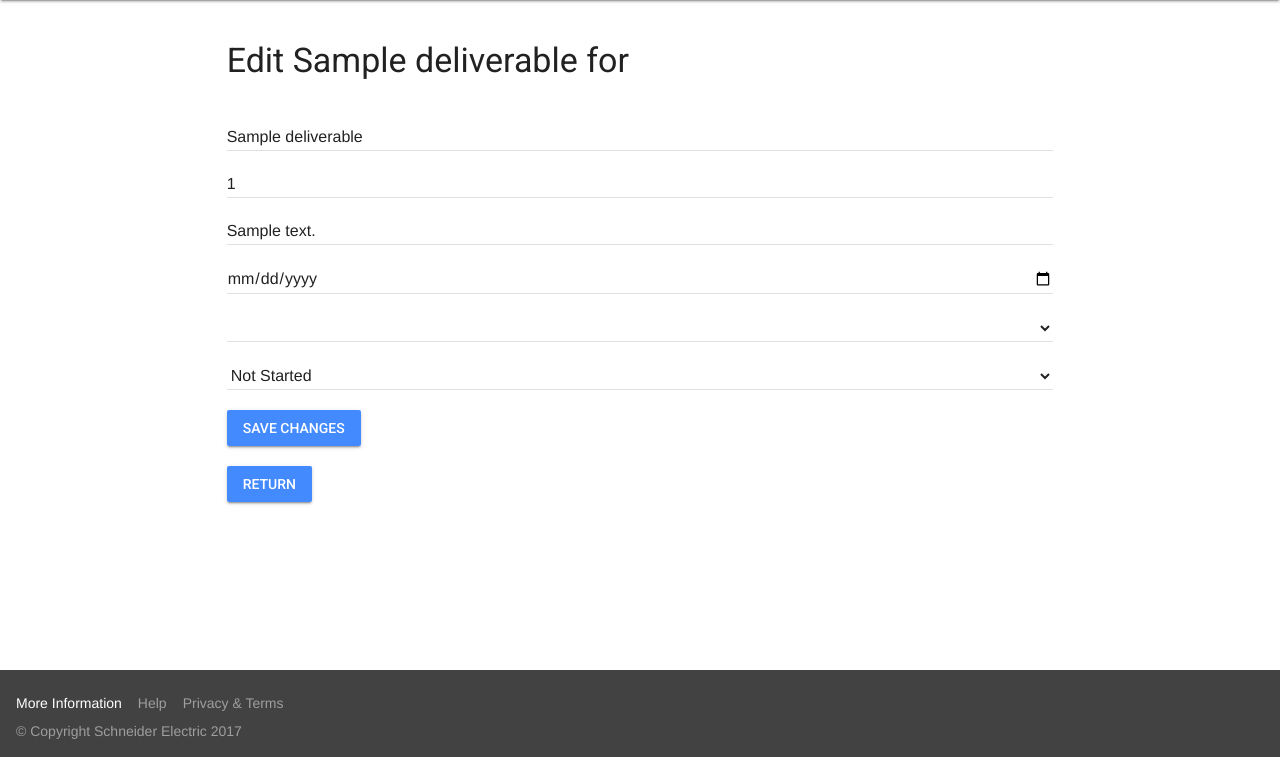
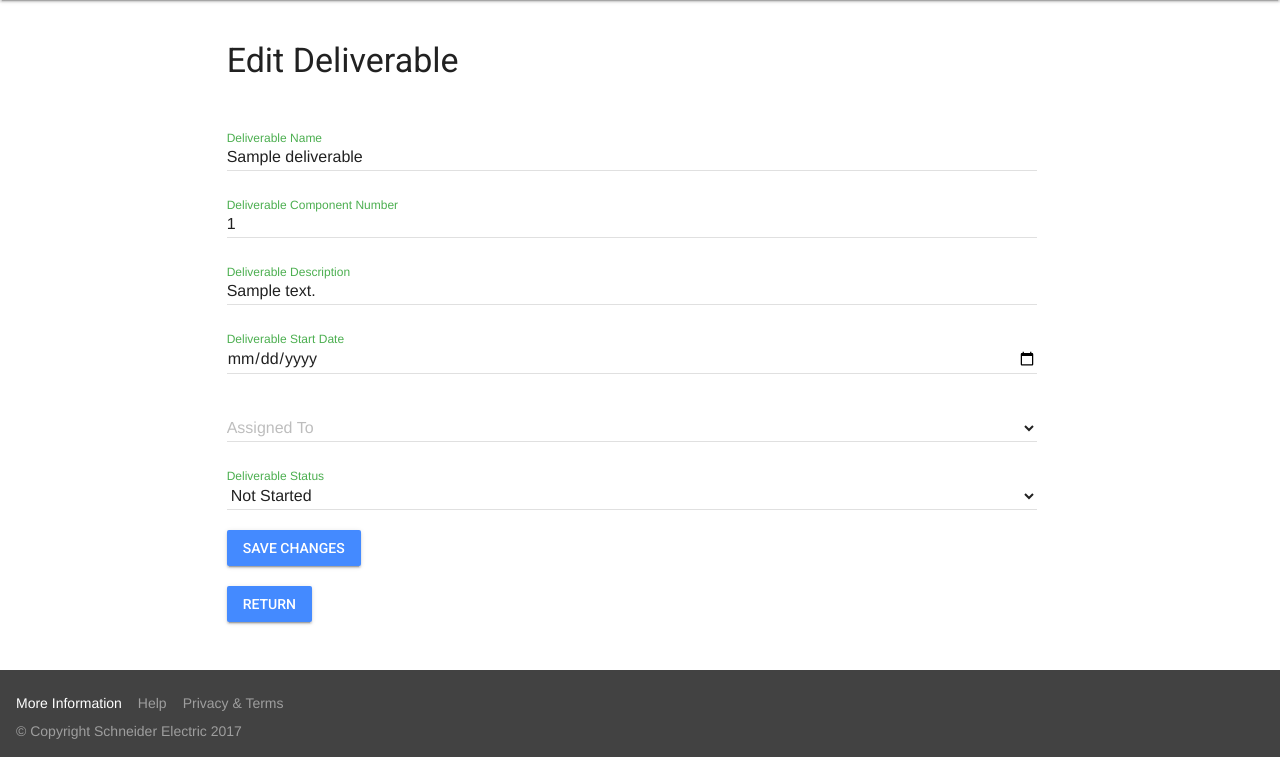
Before and after one commit to SEBA-Smart-Services/medusa-sbo, a Python web app: template app/templates/deliverable/ITP_deliverable_edit.html in a window 1280 px wide. Shown: the part 128-885 px from the top of the page. Run offline with Jinja, Linux system fonts and the light colour scheme; the template is opened without the code that fills it: most values are stand-ins (such as "Sample title", 1, 10 or a date in 2020); some libraries are stand-ins or nearby versions.

Commit message:
More style changes to ITP

```diff
--- a/app/templates/deliverable/ITP_deliverable_edit.html
+++ b/app/templates/deliverable/ITP_deliverable_edit.html
@@ -1,34 +1,50 @@
 {% extends "layout.html" %}
 {% block title %}- {{project.name}}{% endblock %}
 {% block content %}
-  <h3>Edit {{deliverable.name}} for {{ITP.name}}</h3>
+  <h3>Edit Deliverable</h3>
+
+  {% if error %}
+    <p class="error" style="color: firebrick;"><strong>Error:</strong> {{ error }}</p>
+  {% endif %}
 
   <br>
 
   <div>
     <form action="/site/{{ site.name }}/projects/{{project.name}}/ITP/{{ITP.name}}/deliverable/{{deliverable.name}}/edit" method="POST">
-      <input type="text" name="deliverable_name" value="{{deliverable.name}}" placeholder="Deliverable Name" class="mdl-textfield__input">
-      <br>
-      <input type="text" name="deliverable_number" value="{% if deliverable.component_number != none %}{{deliverable.component_number}}{% endif %}" placeholder="Deliverable Number" class="mdl-textfield__input">
-      <br>
-      <input type="text" name="deliverable_description" value="{% if deliverable.description != none %}{{deliverable.description}}{% endif %}" placeholder="Give a description of the deliverable" class="mdl-textfield__input">
-      <br>
-      <input type="date" name="start_date" class="mdl-textfield__input">
-      <br>
+      <div class="mdl-textfield mdl-js-textfield mdl-textfield--floating-label mdl-cell--12-col">
+        <input type="text" name="deliverable_name" value="{{deliverable.name}}" class="mdl-textfield__input">
+        <label class="mdl-textfield__label">Deliverable Name</label>
+      </div>
+      <div class="mdl-textfield mdl-js-textfield mdl-textfield--floating-label mdl-cell--12-col">
+        <input type="text" name="deliverable_number" value="{% if deliverable.component_number != none %}{{deliverable.component_number}}{% endif %}" class="mdl-textfield__input">
+        <label class="mdl-textfield__label">Deliverable Component Number</label>
+      </div>
+      <div class="mdl-textfield mdl-js-textfield mdl-textfield--floating-label mdl-cell--12-col">
+        <input type="text" name="deliverable_description" value="{% if deliverable.description != none %}{{deliverable.description}}{% endif %}" class="mdl-textfield__input">
+        <label class="mdl-textfield__label">Deliverable Description</label>
+      </div>
+      <div class="mdl-textfield mdl-js-textfield mdl-textfield--floating-label mdl-cell--12-col">
+        <input type="date" name="start_date" placeholder="" value="{{deliverable.start_date}}" class="mdl-textfield__input">
+        <label class="mdl-textfield__label">Deliverable Start Date</label>
+      </div>
+      <div class="mdl-textfield mdl-js-textfield mdl-textfield--floating-label mdl-cell--12-col">
         <select name="assigned_to" class="mdl-textfield__input">
           <option value=""></option>
           {% for user in users %}
             <option value="{{user}}">{{user}}</option>
           {% endfor %}
         </select>
-      <br>
+        <label class="mdl-textfield__label">Assigned To</label>
+      </div>
+      <div class="mdl-textfield mdl-js-textfield mdl-textfield--floating-label mdl-cell--12-col">
         <select name="deliverable_status" class="mdl-textfield__input">
           <option value="Not Started">Not Started</option>
           <option value="In Progress">In Progress</option>
           <option value="Completed">Completed</option>
           <option value="Not Applicable">Not Applicable</option>
         </select>
-      <br>
+        <label class="mdl-textfield__label">Deliverable Status</label>
+      </div>
       <input type="submit" value="Save Changes" class="mdl-button mdl-js-button mdl-button--raised mdl-js-ripple-effect mdl-button--accent">
     </form>
 
--- a/app/templates/deliverable/ITP_deliverable_list.html
+++ b/app/templates/deliverable/ITP_deliverable_list.html
@@ -2,7 +2,7 @@
 {% block title %}- {{project.name}}{% endblock %}
 {% block content %}
   <div class="mdl-grid">
-    <h3 class="mdl-cell mdl-cell--10-col">Deliverables for {{ ITP.name }}</h3>
+    <h3 class="mdl-cell mdl-cell--11-col">Deliverables for {{ ITP.name }}</h3>
 
     <div class="mdl-cell mdl-cell--1-col">
       <a id="tooltip1" class="mdl-button mdl-js-button mdl-button--fab mdl-js-ripple-effect mdl-button--colored" href="/site/{{site.name}}/projects/{{project.name}}/ITP/{{ITP.name}}/deliverable/new">
@@ -12,8 +12,8 @@
     </div>
 
     <div class="mdl-cell mdl-cell--1-col">
-      <a id="tooltip2" class="mdl-button mdl-js-button mdl-button--fab mdl-js-ripple-effect mdl-button--colored" href="{{ url_for('deliverables_report_page', siteid=site.id, projectid=project.id, ITPid=ITP.id) }}" class="material-icons">
-        <div class="material-icons" style="height: 10px; width: 10px;">picture_as_pdf</div>
+      <a id="tooltip2" href="{{ url_for('deliverables_report_page', siteid=site.id, projectid=project.id, ITPid=ITP.id) }}">
+        <div class="material-icons" style="height: 10px; width: 10px;">file_download</div>
         <div class = "mdl-tooltip" for = "tooltip2">Download Report</div>
       </a>
     </div>
--- a/app/templates/flicket/flicket_tickets.html
+++ b/app/templates/flicket/flicket_tickets.html
@@ -5,7 +5,7 @@
 
     <div class="mdl-layout">
         <div class="mdl-grid" style="margin: 0 !important">
-          <h3 class="mdl-cell mdl-cell--10-col">{{ title }}</h3>
+          <h3 class="mdl-cell mdl-cell--11-col">{{ title }}</h3>
 
           <div class="mdl-cell mdl-cell--1-col">
             {%if site is defined and site != None %}
@@ -22,8 +22,8 @@
           </div>
 
           <div class="mdl-cell mdl-cell--1-col">
-            <a id="tooltip2" class="mdl-button mdl-js-button mdl-button--fab mdl-js-ripple-effect mdl-button--colored" href="{{ url_for('tickets_report') }}" class="material-icons">
-              <div class="material-icons" style="height: 10px; width: 10px;">picture_as_pdf</div>
+            <a id="tooltip2" href="{{ url_for('tickets_report') }}">
+              <div class="material-icons" style="height: 10px; width: 10px;">file_download</div>
               <div class = "mdl-tooltip" for = "tooltip2">Download Report</div>
             </a>
           </div>
--- a/app/templates/generic_ITC/ITC_check_general.html
+++ b/app/templates/generic_ITC/ITC_check_general.html
@@ -15,7 +15,6 @@
       <table class="mdl-data-table mdl-js-data-table mdl-cell--12-col" >
         <thead>
           <tr>
-            <th class="mdl-data-table__cell--non-numeric">Name</th>
             <th class="mdl-data-table__cell--non-numeric">Description</th>
             <th class="mdl-data-table__cell--non-numeric"></th>
           </tr>
@@ -23,7 +22,6 @@
         <tbody>
           {% for check in checks %}
             <tr>
-              <td class="mdl-data-table__cell--non-numeric">{{check.ITC.name}}</td>
               <td class="mdl-data-table__cell--non-numeric">{{check.check.check_description}}</td>
               <td class="mdl-data-table__cell--non-numeric" style="width:10%;">
                 <a href="/generic/ITC/{{ITC.id}}/check/{{check.id}}/edit">
--- a/app/templates/specific_ITC/ITC.html
+++ b/app/templates/specific_ITC/ITC.html
@@ -11,7 +11,7 @@
 
   <div class="mdl-cell mdl-cell--1-col">
     <a id="tooltip3" class="mdl-button mdl-js-button mdl-button--fab mdl-js-ripple-effect mdl-button--colored" href="{{ url_for('checks_report_page', siteid=site.id, projectid=project.id, ITPid=ITP.id, deliverableid=deliverable.id, ITCid=ITC.id) }}" class="material-icons">
-      <div class="material-icons" style="height: 10px; width: 10px;">picture_as_pdf</div>
+      <div class="material-icons" style="height: 10px; width: 10px;">file_download</div>
       <div class = "mdl-tooltip" for = "tooltip3">Download Report</div>
     </a>
   </div>
```
Also changed, not shown: app/controllers.py (+41 -23 lines), app/templates/deliverable/ITP_deliverable_new.html (+20 -5 lines), app/templates/generic_ITC/ITC_general_edit.html (+13 -9 lines), app/templates/generic_ITC/ITC_new.html (+12 -8 lines), app/templates/generic_ITC_check/ITC_check_new.html (+9 -5 lines), app/templates/generic_check/generic_check_new.html (+4 -4 lines), app/templates/specific_ITC/ITC_check_edit.html (+8 -4 lines). Lines whose indentation alone changed are shown as unchanged.
